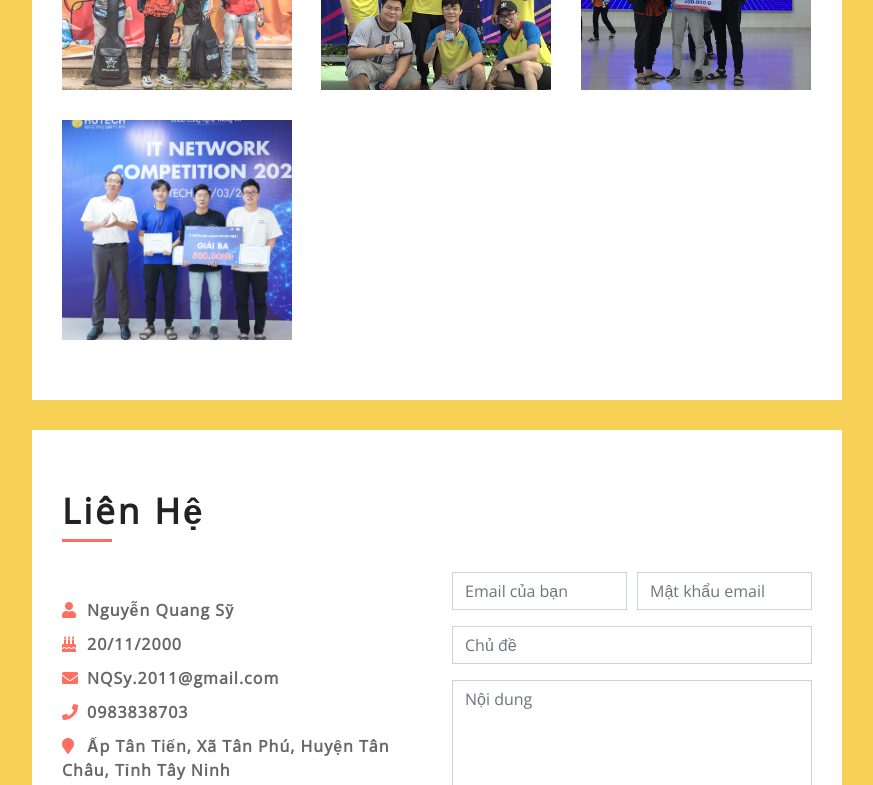
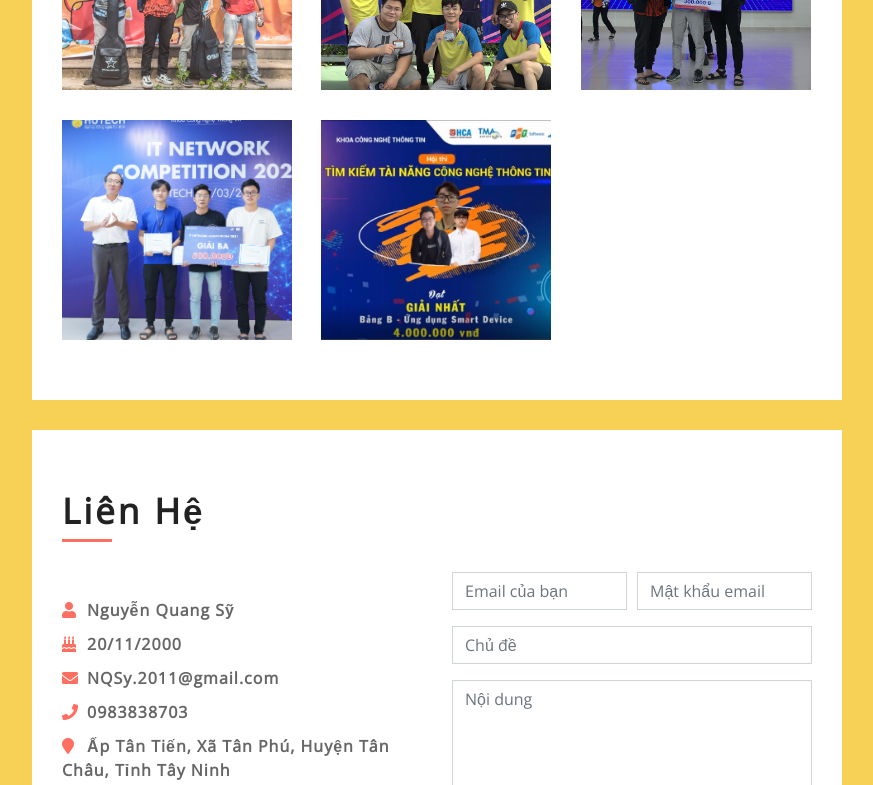
Before and after one commit to nguyenquangsy/Profile, a plain HTML site: page index.html in a window 1280 px wide. Shown: the part 3200-3985 px from the top of the page, without its empty margins (368-1241 px from the left). Drawn offline with nearby package versions, Linux system fonts and the light colour scheme.

Commit message:
Update index.html

```diff
--- a/index.html
+++ b/index.html
@@ -469,6 +469,17 @@
                                 </div>
                             </div>
 
+                            <div class="col-lg-4 col-md-6 portfolio-item dig-mar">
+                                <div class="portfolio-wrap">
+                                    <figure>
+                                        <img src="img/ITGOTTALENT.jpg" class="img-fluid" alt="">
+                                        <a href="img/ITGOTTALENT.jpg" class="link-preview" data-lightbox="portfolio" data-title="Project Name" title="Preview"><i class="fa fa-eye"></i></a>
+                                        <a href="#" class="link-details" title="More Details"><i class="fa fa-link"></i></a>
+                                        <a class="portfolio-title" href="#">IT GOT TALENT 2021</a>
+                                    </figure>
+                                </div>
+                            </div>
+
                             <!-- <div class="col-lg-4 col-md-6 portfolio-item dig-mar">
                                 <div class="portfolio-wrap">
                                     <figure>
```
